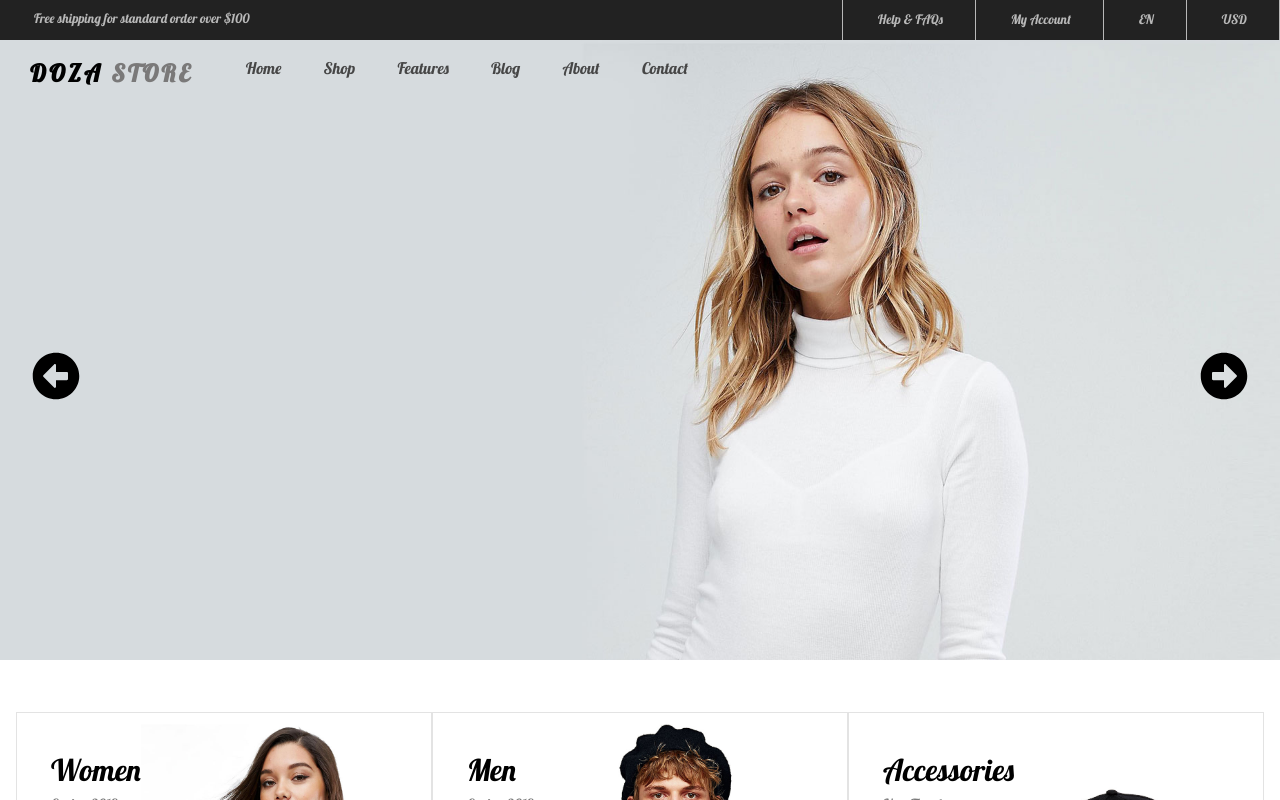
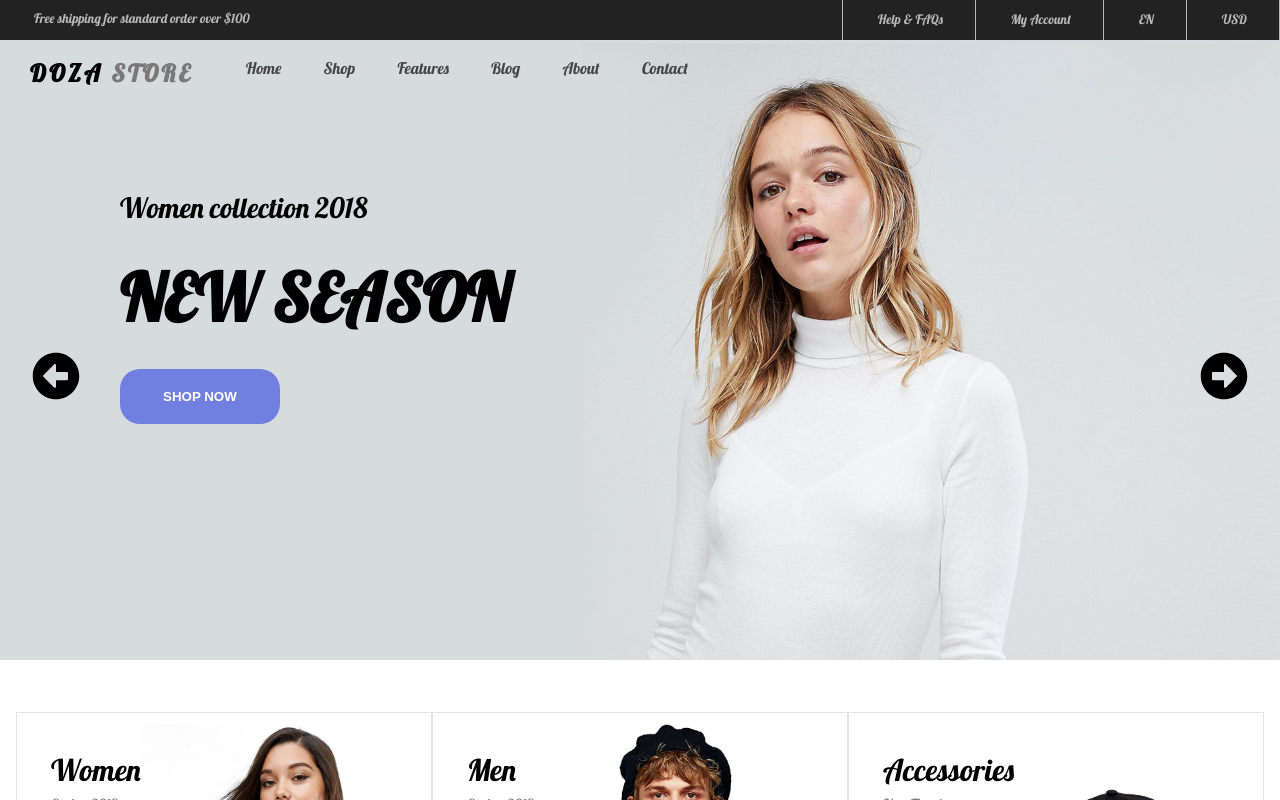
Before and after one commit to 5iveemmy/Doza-store, a React (Create React App) app: page / in a window 1280 px wide. Shown: the top 800 px of the page. Built offline with nearby package versions, Linux system fonts and the light colour scheme; some icons are missing.

Commit message:
added texts to each slide

```diff
--- a/src/components/ImageSlider.css
+++ b/src/components/ImageSlider.css
@@ -44,3 +44,37 @@
   width: 100%;
   top: 0px;
 }
+
+.jus {
+  position: absolute;
+  left: 7.5rem;
+  color: #000;
+  bottom: 15rem;
+}
+
+.jus h1 {
+  font-size: 28px;
+  /* font-size: clamp( ); */
+  font-weight: 100;
+  line-height: 6rem;
+}
+
+.jus h2 {
+  font-size: 66px;
+  padding-bottom: 30px;
+}
+
+.jus-btn {
+  background-color: var(--btn-color);
+  padding: 20px 43px;
+  border-radius: 20px;
+  border: none;
+  color: white;
+  cursor: pointer;
+  font-weight: 600;
+}
+
+.jus-btn:hover {
+  background-color: #000;
+  transition: ease-in-out 0.5s;
+}
--- a/src/components/ImageSlider.js
+++ b/src/components/ImageSlider.js
@@ -36,6 +36,18 @@ const ImageSlider = ({ slides }) => {
             {index === current && (
               <img src={slide.images} alt="slides" className="slide-img" />
             )}
+            <div
+              className={index === current ? "slide active" : "slide"}
+              key={index}
+            >
+              {index === current && (
+                <div className="jus">
+                  <h1>{slide.text}</h1>
+                  <h2>{slide.bigText}</h2>
+                  <button className="jus-btn">{slide.thebtn}</button>
+                </div>
+              )}
+            </div>
           </div>
         );
       })}
--- a/src/components/Navbar.css
+++ b/src/components/Navbar.css
@@ -54,7 +54,6 @@ nav.big-nav {
   width: 100%;
   z-index: 1100;
 }
-
 .big-nav.active {
   background: #ffffff;
   transition: 0.4s;
@@ -87,7 +86,6 @@ ul.pages-links {
   text-decoration: none;
 }
 a.icons {
-  margin: 18px;
   font-size: 28px;
 }
 
@@ -113,9 +111,14 @@ a.icons {
 }
 
 .home-drop .drop {
-  color: var(--small-links-color);
+  color: rgb(133, 133, 133);
+  letter-spacing: 1px;
+}
+.big-links:hover {
+  color: var(--btn-color);
 }
 
+.big-links:active,
 .home-drop .drop:hover {
   color: var(--btn-color);
 }
@@ -123,3 +126,46 @@ a.icons {
 .big-drop:hover .home-drop {
   display: block;
 }
+
+.menu-icon {
+  display: none;
+}
+
+.shopping-icons {
+  display: flex;
+  justify-content: space-between;
+  width: 20%;
+}
+
+@media only screen and (max-width: 992px) {
+  .small-nav {
+    display: none;
+  }
+  .big-nav.active {
+    margin-top: 0px;
+  }
+  .big-nav {
+    position: absolute !important;
+    background-color: white;
+  }
+
+  .menu-icon {
+    display: block;
+    font-size: 28px;
+    color: rgb(0, 0, 0);
+    cursor: pointer;
+    writing-mode: vertical-rl;
+  }
+
+  .page-links {
+    flex-direction: column;
+    width: 100%;
+    height: auto;
+    position: absolute;
+    top: -300%;
+    left: 0;
+    opacity: 1;
+    transition: all 1s ease-in-out;
+    transform-origin: center;
+  }
+}
--- a/src/components/Navbar.js
+++ b/src/components/Navbar.js
@@ -4,6 +4,11 @@ import { BsHeart, MdSearch, IoMdCart } from "react-icons/all";
 import "./Navbar.css";
 function Navbar() {
   const [navbar, setNavbar] = useState(false);
+  const [click, setClick] = useState(false);
+
+  const handleClick = () => {
+    setClick(!click);
+  };
 
   const changeBackground = () => {
     if (window.scrollY >= 30) {
@@ -44,7 +49,10 @@ function Navbar() {
             </h1>
             <ul className="pages-links">
               <li className="big-drop">
-                <Link className="big-links">Home</Link>
+                <Link className="big-links" to="/">
+                  {" "}
+                  Home
+                </Link>
                 <ul className="home-drop">
                   <li>
                     <Link className="drop" to="/">
@@ -64,20 +72,30 @@ function Navbar() {
                 </ul>
               </li>
               <li>
-                <Link className="big-links">Shop</Link>
+                <Link className="big-links" to="/">
+                  Shop
+                </Link>
               </li>
 
               <li>
-                <Link className="big-links">Features</Link>
+                <Link className="big-links" to="/">
+                  Features
+                </Link>
               </li>
               <li>
-                <Link className="big-links">Blog</Link>
+                <Link className="big-links" to="/">
+                  Blog
+                </Link>
               </li>
               <li>
-                <Link className="big-links">About</Link>
+                <Link className="big-links" to="/">
+                  About
+                </Link>
               </li>
               <li>
-                <Link className="big-links">Contact</Link>
+                <Link className="big-links" to="/">
+                  Contact
+                </Link>
               </li>
             </ul>
           </div>
@@ -91,6 +109,11 @@ function Navbar() {
             <Link className="icons">
               <BsHeart />
             </Link>
+            <div className="menu-icon" onClick={handleClick}>
+              <i
+                className={click ? "fas fa-times fa-sm" : "fas fa-bars fa-sm"}
+              />
+            </div>
           </div>
         </nav>
       </div>
--- a/src/components/SliderData.js
+++ b/src/components/SliderData.js
@@ -5,11 +5,20 @@ import slide03 from "../images/slide-03.jpg";
 export const SliderData = [
   {
     images: slide01,
+    text: "Women collection 2018",
+    bigText: "NEW SEASON",
+    thebtn: "SHOP NOW",
   },
   {
     images: slide02,
+    text: "Men New-Season",
+    bigText: "JACKETS & COATS",
+    thebtn: "SHOP NOW",
   },
   {
     images: slide03,
+    text: "Men Collection 2018",
+    bigText: "NEW ARRIVALS",
+    thebtn: "SHOP NOW",
   },
 ];
```
